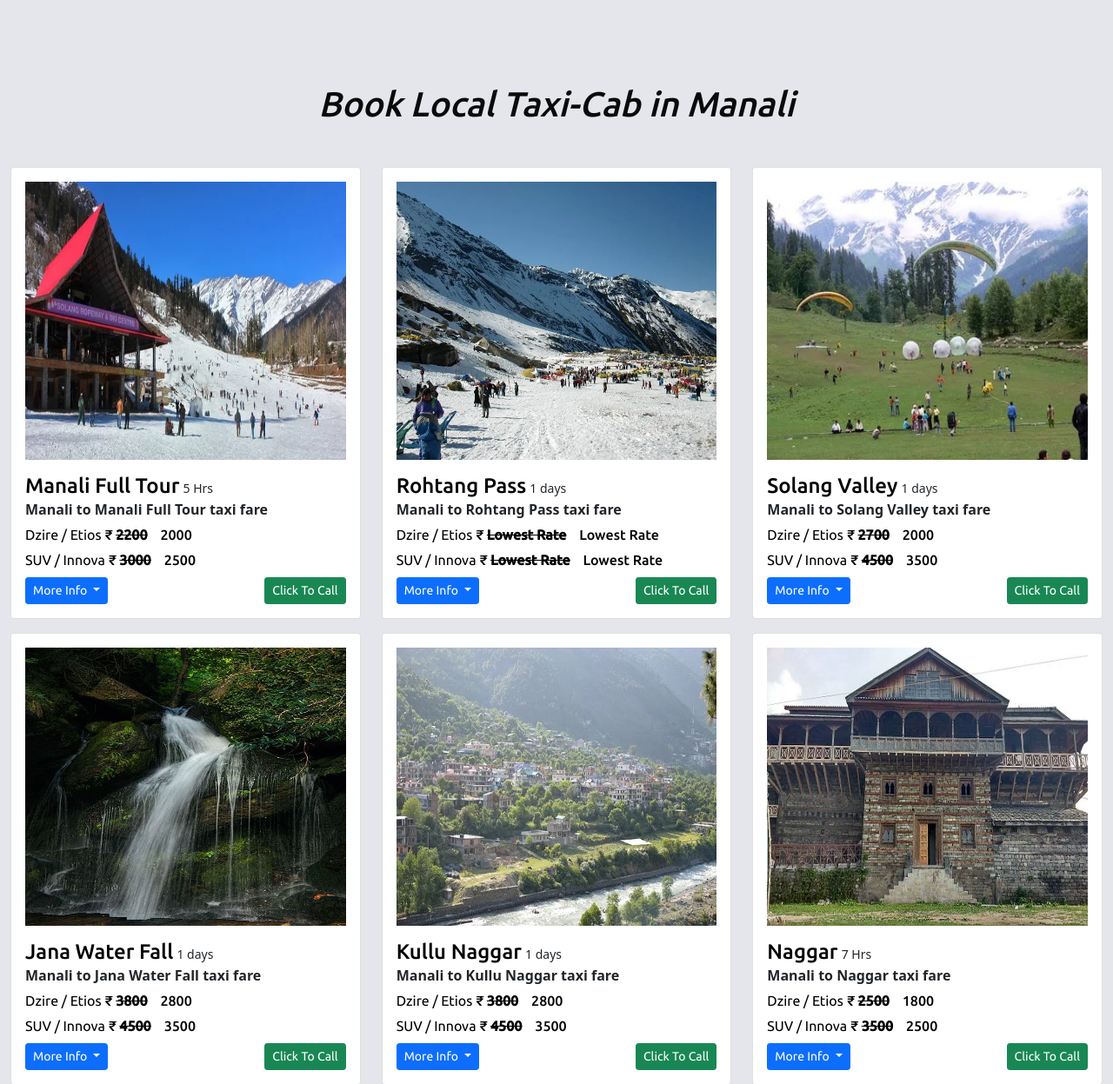
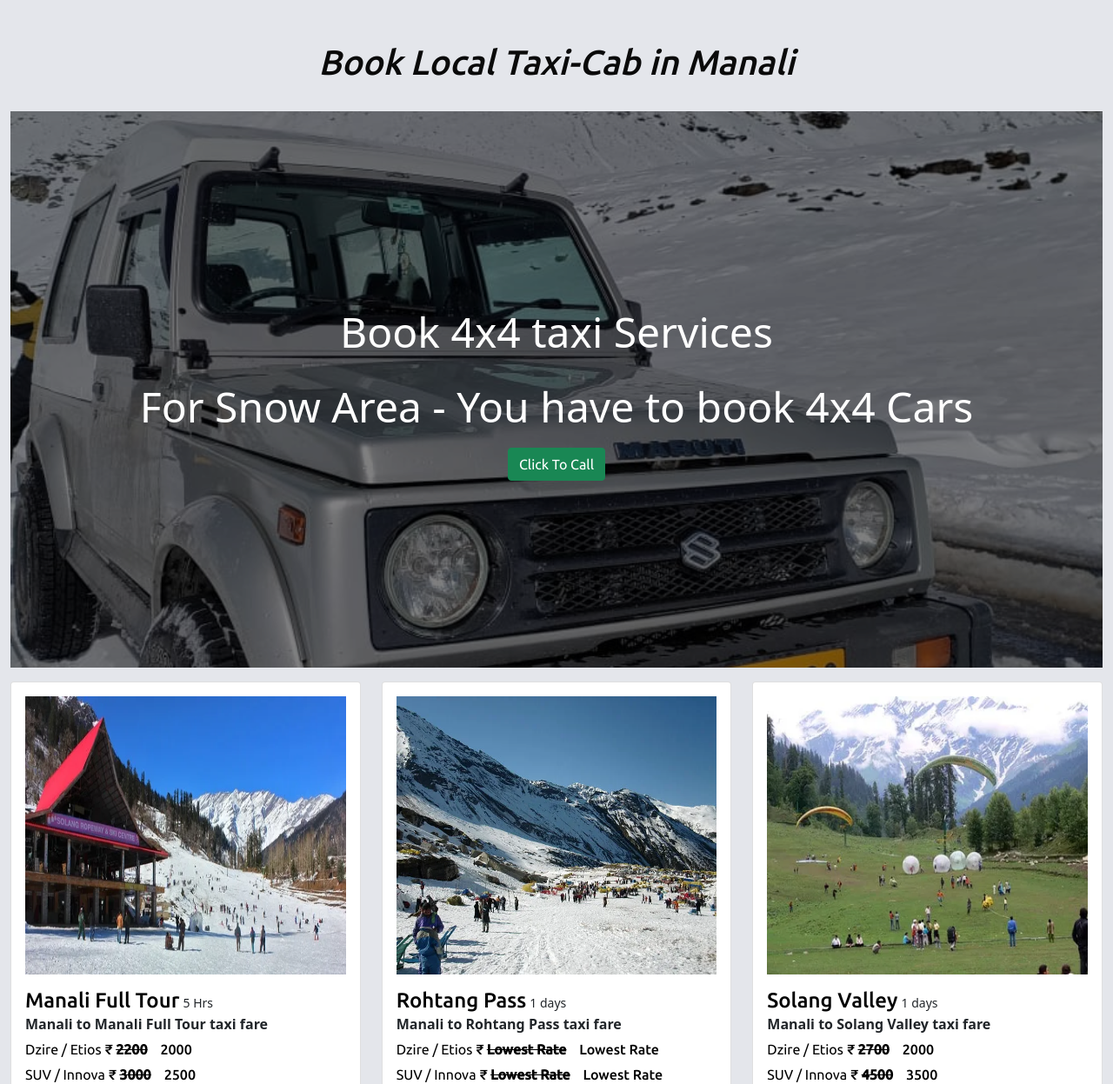
Before and after one commit to Anil567849/Manali-World-Travel, a PHP site: page /manali-taxi-services.php in a window 1280 px wide. Shown: the part 116-1363 px from the top of the page at 87% size. Run offline with PHP 8.4, Linux system fonts and the light colour scheme; data comes from the database, SQL or seed files in the repository; some libraries are stand-ins or nearby versions.

Commit message:
add 4x4 banner page

```diff
--- a/css/manali-taxi-services-media-query.css
+++ b/css/manali-taxi-services-media-query.css
@@ -1,6 +1,23 @@
 
 
 
+/* section main banner */
+@media only screen and (max-width: 952px){
+
+    .bannerText h3{
+        font-size: 40px
+    }
+
+}
+
+/* section main banner */
+@media only screen and (max-width: 788px){
+
+    .bannerText h3{
+        font-size: 35px
+    }
+
+}
 /* section main | main effect banner */
 @media only screen and (max-width: 576px){
 
@@ -16,6 +33,8 @@
         font-size: 1.5rem;
     }
 }
+
+
 
 
 
--- a/css/manali-taxi-services.css
+++ b/css/manali-taxi-services.css
@@ -12,11 +12,51 @@ body{
 
 
 
+/* banner  */
+.bannerContainer{
+
+    width: 100vw;
+    height: 80vh;
+    display: flex;
+    justify-content: center;
+    align-items: center;
+    flex-direction: column;
+    position: relative;
+}
+.bannerDiv{
+    background-image: url('../images/manali-taxi-services/banner.jpeg');
+    background-repeat: no-repeat;
+    background-size: cover;
+    background-position: center;
+    filter: brightness(50%);
+    width: 100%;
+    height: 100%;
+}
+
+.bannerText{
+    position: absolute;
+    display: flex;
+    justify-content: center;
+    align-items: center;
+    flex-direction: column;
+}
+
+.bannerText > h3{
+    color : white;
+    font-size: 48px;
+    text-align: center;
+    padding: 10px;
+}
+
+
+
+
+
 /* content heading  */
 .heading{
     text-align: center;
     font-size: 2.5rem;
-    margin-top: 5rem;
+    margin-top: 2rem;
     margin-bottom: 2rem;
     color: #0A0A0A;
     font-family: var(--font-family);
--- a/manali-taxi-services.php
+++ b/manali-taxi-services.php
@@ -71,6 +71,18 @@
                 <h1 class="heading">Book Local Taxi-Cab in Manali</h1>
 
 
+                <div class="bannerContainer">
+                    <div class="bannerDiv"></div>
+                    <div class="bannerText">
+                        <h3>Book 4x4 taxi Services</h3>
+                        <h3>For Snow Area - You have to book 4x4 Cars</h3>
+                        <?php
+                            echo '<a href="tel:'.$phone_number.'" class="btn btn-success btn-bg">Click To Call</a>';
+                        ?>
+                    </div>
+                </div>
+
+
                 <?php
                     include("partials/db.php");
 
@@ -81,7 +93,7 @@
                         if($row == 0 ){
                             echo 'no result found';
                         }else{
-                        $run_six_times = 0;
+
                             while($data = $result->fetch_assoc()){
 
                                 $title = $data['title'];
--- a/partials/db.php
+++ b/partials/db.php
@@ -3,9 +3,14 @@
 
 
 <?php
+    // $servername = "localhost";
+    // $username = "u892746128_manaliworld";
+    // $password = "ManaliWorld@70183";
+    // $dbname = "u892746128_manaliworld";
+
     $servername = "localhost";
-    $username = "u892746128_manaliworld";
-    $password = "ManaliWorld@70183";
+    $username = "root";
+    $password = "";
     $dbname = "u892746128_manaliworld";
 
     define("MYSQL_CONN_ERROR", "Unable to connect to database.");
--- a/partials/header.php
+++ b/partials/header.php
@@ -17,13 +17,13 @@
 
 
 
-    <!-- before collapse navbar start  -->
+    <!-- before collapse navbar start DESKTOP VIEW  -->
     <nav class="container-fluid p-0">
 
         <nav class="navbar navbar-light bg-light">
             <div class="container-fluid px-sm-2">
 
-                <a class="navbar-brand" href="/">
+                <a class="navbar-brand" href="./index.php">
                     <img src="images/logo.png" alt="Logo" title="go to home">
                 </a>
 
@@ -33,7 +33,7 @@
                 <div class="before_collapse d-sm-flex d-none">
                     <ul id="nav_icons" class="navbar-nav">
                         <li class="nav-item">
-                            <a class="nav-link active" aria-current="page" href="https://www.manaliworldtravel.com">
+                            <a class="nav-link active" aria-current="page" href="./index.php">
                                 <img src="images/icons/home.svg" alt="">
                             </a>
                         </li>
@@ -64,9 +64,9 @@
                 <!-- <li class="nav-item"><a class="nav-link <?php // if(PAGE == "cab_packages"){echo 'text-warning';}else{echo 'text-white';}?>" href="cab-packages.php">Cab Packages</a></li>
                 <li class="nav-item"><a class="nav-link <?php // if(PAGE == "tour_packages"){echo 'text-warning';}else{echo 'text-white';}?>" href="tour-packages.php">Tour Packages</a></li>
                 <li class="nav-item"><a class="nav-link <?php // if(PAGE == "couple_packages"){echo 'text-warning';}else{echo 'text-white';}?>" href="couple-packages.php">Packages for Couple</a></li> -->
-                <li class="nav-item"><a class="nav-link <?php if(PAGE == "MANALI-TAXI-SERVICES"){echo 'text-warning';}else{echo 'text-white';}?>" href="https://www.manaliworldtravel.com/manali-taxi-services.php">Manali Taxi</a></li>
-                <li class="nav-item"><a class="nav-link <?php if(PAGE == "CHANDIGARH-MANALI-TAXI"){echo 'text-warning';}else{echo 'text-white';}?>" href="https://www.manaliworldtravel.com/chandigarh-manali-taxi.php">Chandigarh-Manali Taxi</a></li>
-                <li class="nav-item"><a class="nav-link <?php if(PAGE == "faq"){echo 'text-warning';}else{echo 'text-white';}?>" href="/faq.php">FAQ</a></li>
+                <li class="nav-item"><a class="nav-link <?php if(PAGE == "MANALI-TAXI-SERVICES"){echo 'text-warning';}else{echo 'text-white';}?>" href="./manali-taxi-services.php">Manali Taxi</a></li>
+                <li class="nav-item"><a class="nav-link <?php if(PAGE == "CHANDIGARH-MANALI-TAXI"){echo 'text-warning';}else{echo 'text-white';}?>" href="./chandigarh-manali-taxi.php">Chandigarh-Manali Taxi</a></li>
+                <li class="nav-item"><a class="nav-link <?php if(PAGE == "faq"){echo 'text-warning';}else{echo 'text-white';}?>" href="./faq.php">FAQ</a></li>
             </ul>
         </div>
 
@@ -78,8 +78,7 @@
 
 
 
-    <!--mobile view -->
-    <!-- after collapse navbar start -->
+    <!-- after collapse navbar start MOBILE VIEW -->
     <div id="mySidenav" class="sidenav d-sm-none">
         <a href="javascript:void(0)" class="closebtn" onclick="closeNav()">&times;</a>
 
@@ -90,7 +89,7 @@
                 <div class="after_collapse">
                     <ul id="nav_icons" class="navbar-nav d-flex flex-row justify-content-around">
                         <li class="nav-item">
-                            <a class="nav-link" aria-current="page" href="https://www.manaliworldtravel.com">
+                            <a class="nav-link" aria-current="page" href="./index.php">
                                 <img src="images/icons/home.svg" alt="">
                             </a>
                         </li>
@@ -126,13 +125,13 @@
                         <a class="nav-link <?php // if(PAGE == "couple_packages"){echo 'text-warning';}else{echo 'text-white';}?>" href="couple_packages.php">Packages for Couple</a>
                     </li> -->
                     <li class="nav-item">
-                        <a class="nav-link <?php if(PAGE == "MANALI-TAXI-SERVICES"){echo 'text-warning';}else{echo 'text-white';}?>" href="https://www.manaliworldtravel.com/manali-taxi-services.php">Manali Taxi</a>
+                        <a class="nav-link <?php if(PAGE == "MANALI-TAXI-SERVICES"){echo 'text-warning';}else{echo 'text-white';}?>" href="./manali-taxi-services.php">Manali Taxi</a>
                     </li>
                     <li class="nav-item">
-                        <a class="nav-link <?php if(PAGE == "CHANDIGARH-MANALI-TAXI"){echo 'text-warning';}else{echo 'text-white';}?>" href="https://www.manaliworldtravel.com/chandigarh-manali-taxi.php">Chandigarh-Manali Taxi</a>
+                        <a class="nav-link <?php if(PAGE == "CHANDIGARH-MANALI-TAXI"){echo 'text-warning';}else{echo 'text-white';}?>" href="./chandigarh-manali-taxi.php">Chandigarh-Manali Taxi</a>
                     </li>
                     <li class="nav-item">
-                        <a class="nav-link <?php if(PAGE == "faq"){echo 'text-warning';}else{echo 'text-white';}?>" href="/faq.php">FAQ</a></li>
+                        <a class="nav-link <?php if(PAGE == "faq"){echo 'text-warning';}else{echo 'text-white';}?>" href="./faq.php">FAQ</a></li>
                 </ul>
             </div>
 
@@ -145,7 +144,6 @@
 
     <script>
 
-
         function openNav() {
         document.getElementById("mySidenav").style.width = "250px";
         }
```
Also changed, not shown: chandigarh-manali-taxi.php (+19 -19 lines), css/index-media-query.css (+14 -0 lines), css/index.css (+38 -0 lines), index.php (+11 -2 lines), images/manali-taxi-services/banner.jpeg (added). Lines whose indentation alone changed are shown as unchanged.
